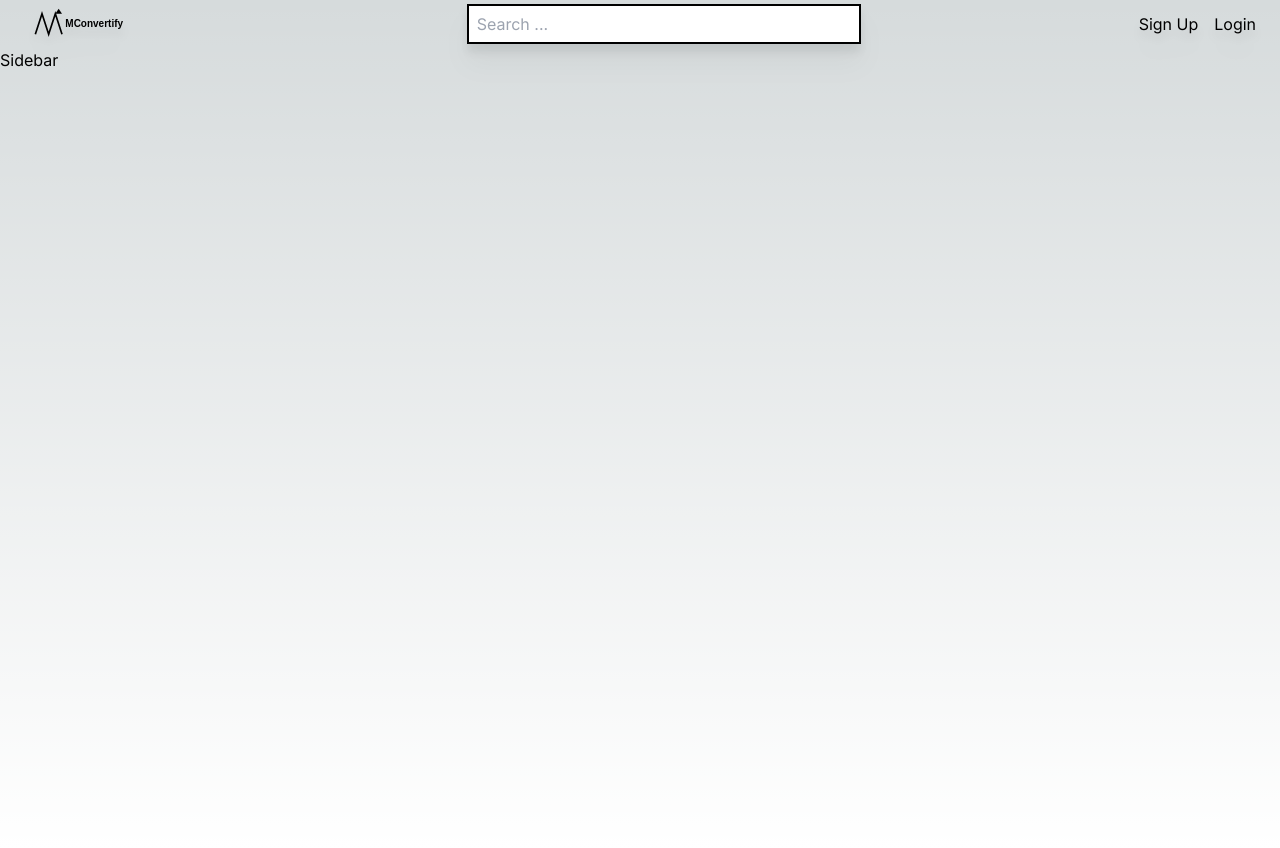
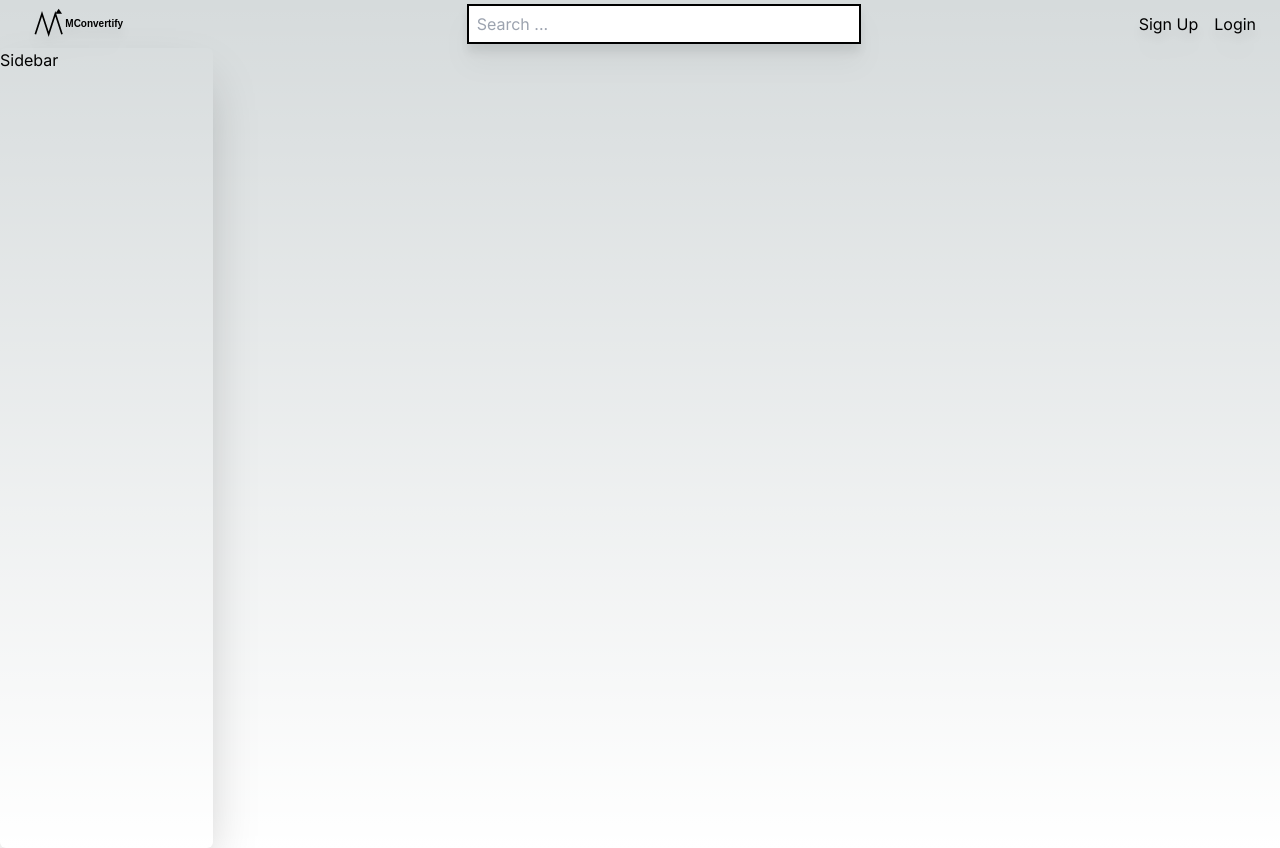
Before and after one commit to mcaupybugs/MConvertify, a Next.js app: page / in a window 1280 px wide. Built offline with nearby package versions, Linux system fonts and the light colour scheme; no server answers.

Commit message:
Adding the page dividers

```diff
--- a/app/components/sidebar/index.tsx
+++ b/app/components/sidebar/index.tsx
@@ -2,7 +2,7 @@ import React from "react";
 
 const SideBar = () =>{
     return (
-        <div>
+        <div className="flex basis-2/12 rounded-md shadow-2xl">
             Sidebar
         </div>
     )
--- a/app/page.tsx
+++ b/app/page.tsx
@@ -7,7 +7,7 @@ export default function Home() {
     document.body.classList.add('overflow-y-hidden')
   })
   return (
-    <main className="flex min-h-screen flex-col items-center justify-between p-24">
+    <main className="flex basis-10/12 min-h-screen flex-col items-center justify-between p-24">
 
     </main>
   );
```
